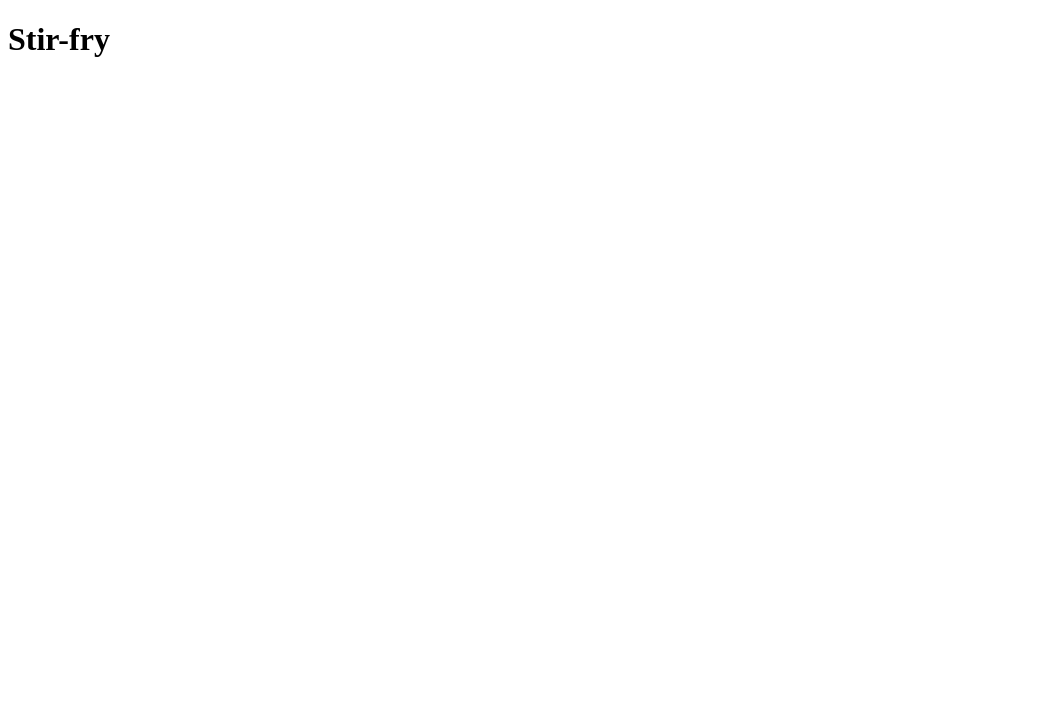
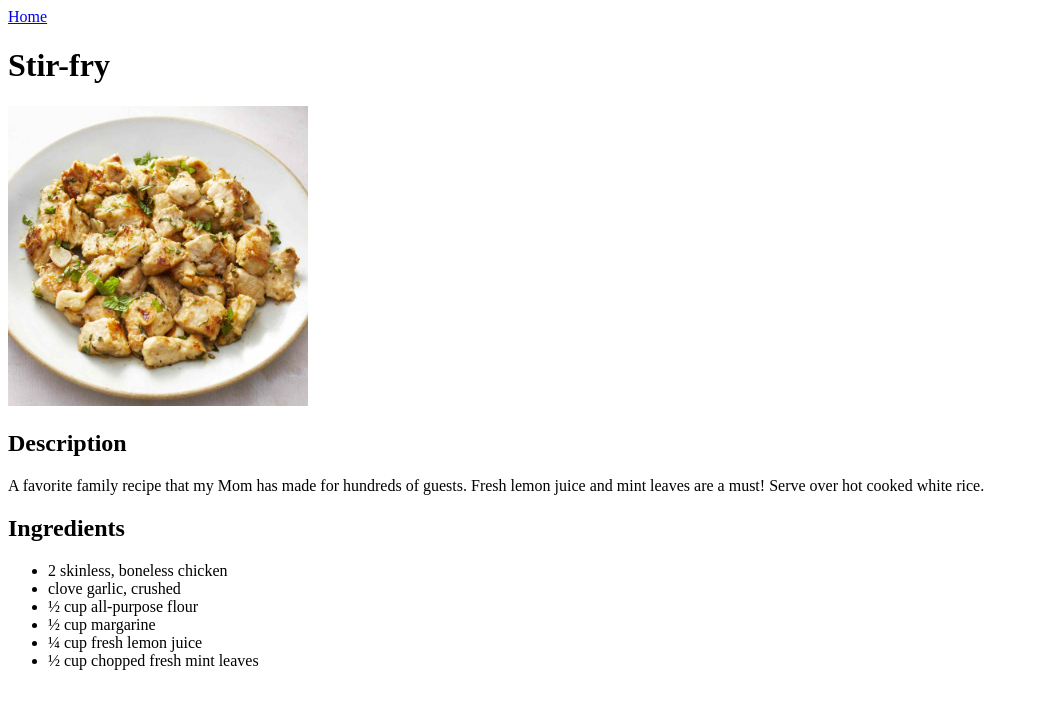
Before and after one commit to Dxaks/odin-recipes, a plain HTML site: page recipes/stip-fry.html in a window 1280 px wide. Shown: the whole page, without its empty margins (0-1039 px from the left). Drawn offline with Linux system fonts and the light colour scheme.

Commit message:
recipes/

```diff
--- a/recipes/stip-fry.html
+++ b/recipes/stip-fry.html
@@ -6,7 +6,28 @@
     <title>Stir-Fry</title>
 </head>
 <body>
+
+    <a href="/index.html">Home</a>
+
     <h1>Stir-fry</h1>
-    <a href="index.html"></a>
+    <img src="Mint_Chicken.jpg" alt="stir chicken" width="300px" height="300px">
+
+    <h2>Description</h2>
+    <p>A favorite family recipe that my Mom has made for hundreds of guests.
+        Fresh lemon juice and mint leaves are a must! Serve over hot cooked
+        white rice.
+    </p>
+
+    <h2>Ingredients</h2>
+
+    <ul>
+        <li>2 skinless, boneless chicken</li>
+            <li>clove garlic, crushed</li>
+            <li>½ cup all-purpose flour</li>
+            <li>½ cup margarine</li>
+            <li>¼ cup fresh lemon juice</li>
+            <li>½ cup chopped fresh mint leaves</li>
+    </ul>
+
 </body>
 </html>
```
Also changed, not shown: recipes/Mint_Chicken.jpg (added).
